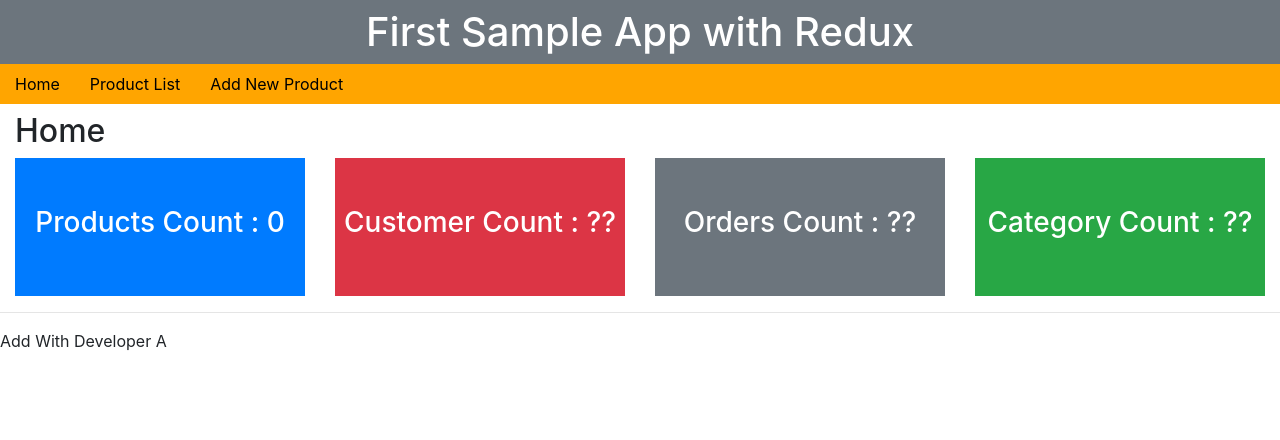
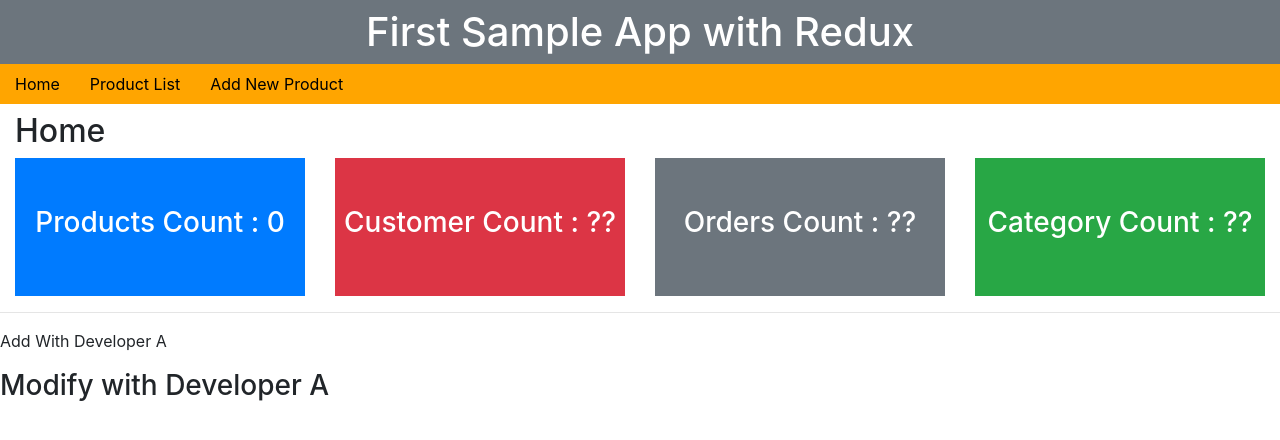
Before and after one commit to derambakht/React2, a React (Create React App) app: page / in a window 1280 px wide. Shown: the top 440 px of the page. Built offline with nearby package versions, Linux system fonts and the light colour scheme.

Commit message:
modify with developerA

```diff
--- a/src/App.js
+++ b/src/App.js
@@ -42,6 +42,7 @@ export default class App extends Component {
             </div>
             <hr />
             <p>Add With Developer A</p>
+            <h3>Modify with Developer A</h3>
           </>
         </HashRouter>
       </Provider>
```
